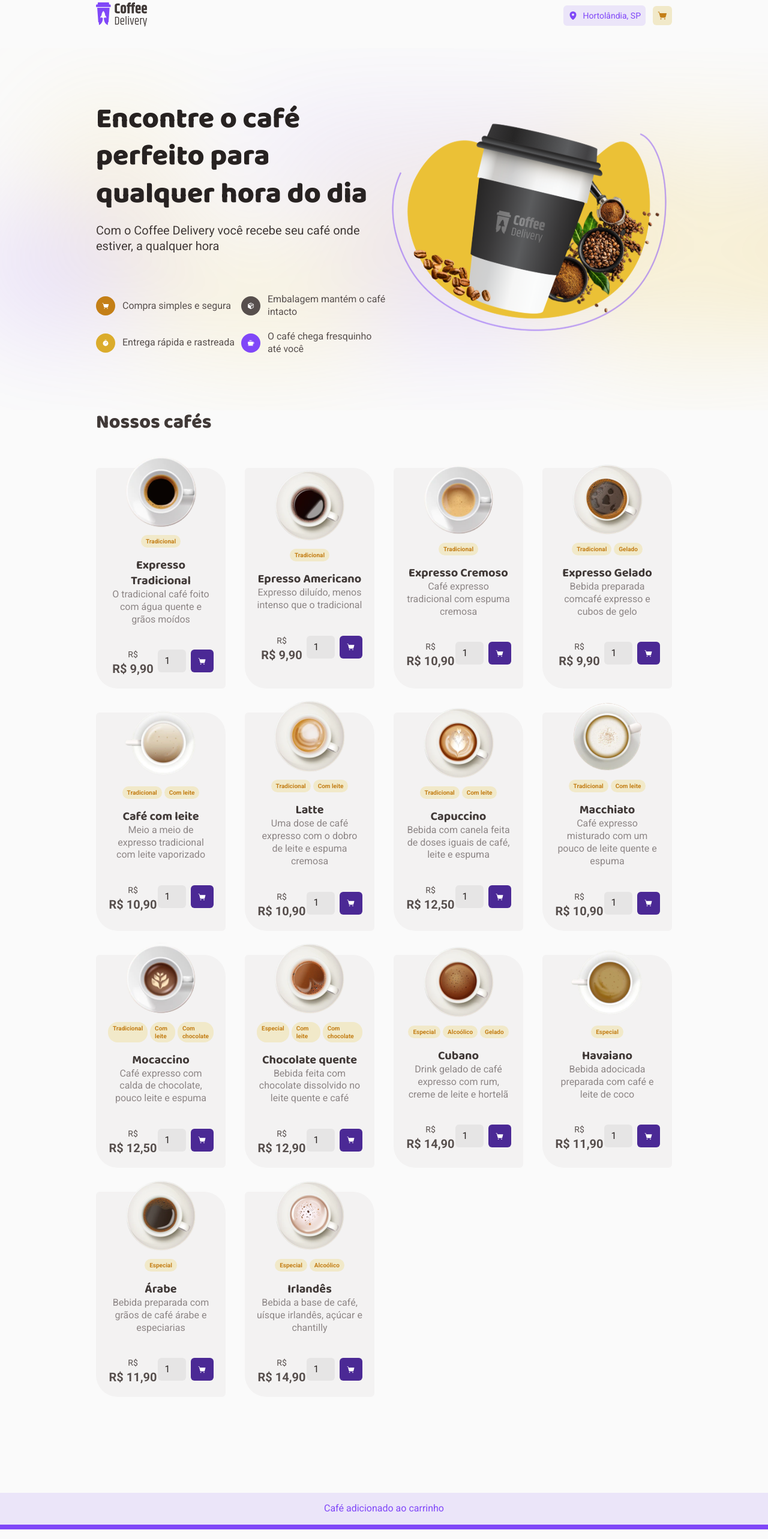
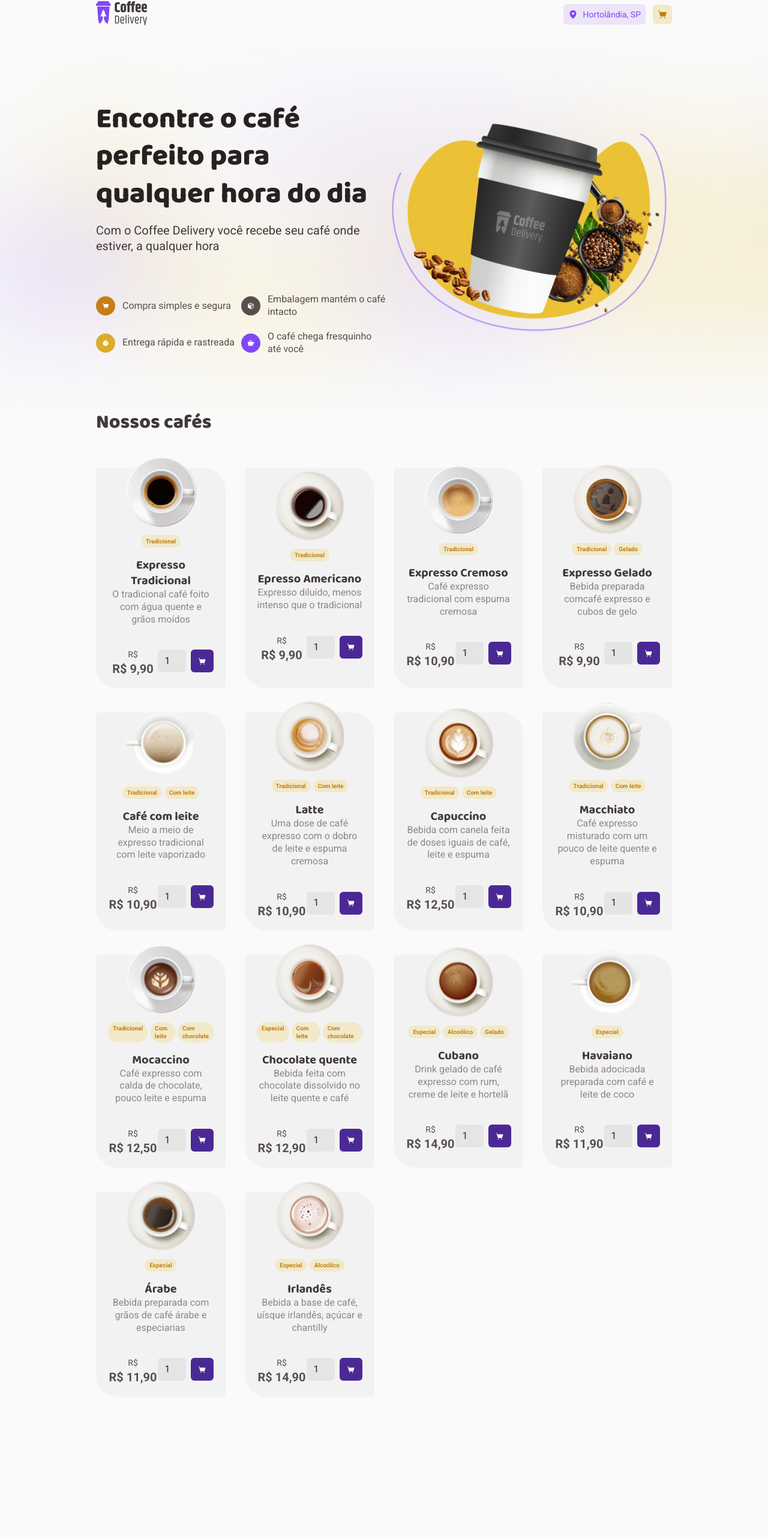
Before and after one commit to Giovani-O/ignite-coffee-delivery, a React (Vite) app: page / in a window 1280 px wide. Shown: the part 28-2594 px from the top of the page at 60% size. After the commit the page ends 2517 px from the top, so only its background shows below. Built offline with nearby package versions, Linux system fonts and the light colour scheme.

Commit message:
style: ajustes no header

```diff
--- a/src/components/Alert/index.tsx
+++ /dev/null
@@ -1,9 +0,0 @@
-import { AlertBox } from './styles'
-
-interface AlertProps {
-  message: string
-}
-
-export function Alert({ message }: AlertProps) {
-  return <AlertBox>{message}</AlertBox>
-}
--- a/src/components/Alert/styles.ts
+++ /dev/null
@@ -1,18 +0,0 @@
-import styled from 'styled-components'
-
-export const AlertBox = styled.span`
-  position: relative;
-  display: flex;
-  justify-content: center;
-  align-items: center;
-  background: ${(props) => props.theme['purple-light']};
-  color: ${(props) => props.theme.purple};
-  padding: 1rem;
-  border-bottom: 0.5rem solid ${(props) => props.theme.purple};
-  margin-bottom: 1rem;
-
-  font-family: 'Roboto', sans-serif;
-  font-size: 1rem;
-  font-weight: 400;
-  line-height: 130%;
-`
--- a/src/components/Header/index.tsx
+++ b/src/components/Header/index.tsx
@@ -7,7 +7,7 @@ import {
 } from './styles'
 import Logo from '../../assets/images/logo.svg'
 import { NavLink } from 'react-router-dom'
-import { useContext } from 'react'
+import { useContext, useEffect, useState } from 'react'
 import { StoreContext, CoffeesInCart } from '../../contexts/StoreContext'
 
 export function Header() {
@@ -18,8 +18,23 @@ export function Header() {
     0,
   )
 
+  // Height dinâmico para o header;
+  const [scrollY, setScrollY] = useState(0)
+
+  useEffect(() => {
+    const handleScroll = () => {
+      setScrollY(window.scrollY)
+    }
+
+    window.addEventListener('scroll', handleScroll)
+
+    return () => {
+      window.removeEventListener('scroll', handleScroll)
+    }
+  }, [])
+
   return (
-    <HeaderContainer>
+    <HeaderContainer height={scrollY > 50 ? '54px' : '104px'}>
       <NavLink to="/" title="Home">
         <img src={Logo} alt="" />
       </NavLink>
--- a/src/components/Header/styles.ts
+++ b/src/components/Header/styles.ts
@@ -1,6 +1,10 @@
 import styled from 'styled-components'
 
-export const HeaderContainer = styled.header`
+interface HeaderProps {
+  height: string
+}
+
+export const HeaderContainer = styled.header<HeaderProps>`
   position: fixed;
   z-index: 1000;
   display: flex;
@@ -8,12 +12,19 @@ export const HeaderContainer = styled.header`
   justify-content: space-between;
   padding: 2rem 10rem;
 
+  box-shadow: 0 1px 5px
+    ${(props) =>
+      props.height === '54px' ? props.theme['base-input'] : 'transparent'};
+  height: ${(props) => props.height};
   width: 100%;
 
   background: ${(props) => props.theme.background};
 
+  transition: height 0.6s ease;
+
   @media (max-width: 768px) {
     padding: 1.75rem 0;
+    max-width: 82%;
   }
 `
 
--- a/src/layouts/DefaultLayout/index.tsx
+++ b/src/layouts/DefaultLayout/index.tsx
@@ -1,7 +1,6 @@
 import { Outlet } from 'react-router-dom'
 import { Header } from '../../components/Header'
 import { LayoutContainer, Spacer } from './styles'
-import { Alert } from '../../components/Alert'
 
 export function DefaultLayout() {
   return (
@@ -9,8 +8,6 @@ export function DefaultLayout() {
       <Header />
       <Spacer />
       <Outlet />
-      {/* Alerta quando um café for adicionado ao carrinho */}
-      <Alert message="Café adicionado ao carrinho" />
     </LayoutContainer>
   )
 }
```
